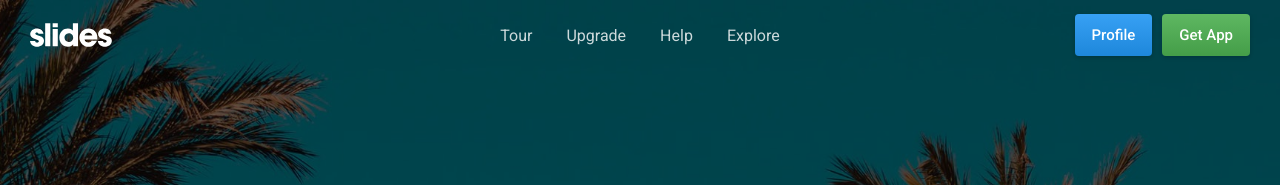
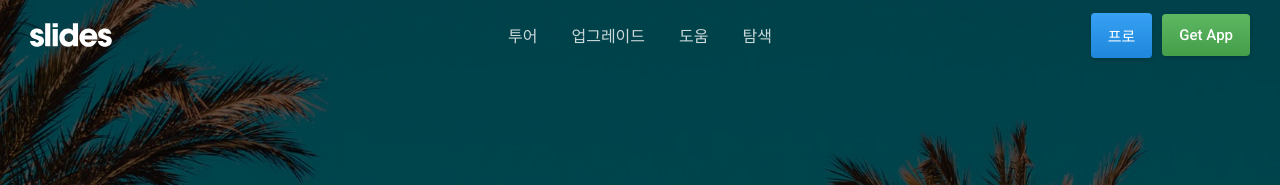
Before and after one commit to mmingu/static-web-template, a plain HTML site: page index.html in a window 1280 px wide. Shown: the top 185 px of the page. Drawn offline with nearby package versions, Linux system fonts and the light colour scheme.

Commit message:
Update index.html
메뉴한글로 변경

```diff
--- a/index.html
+++ b/index.html
@@ -109,13 +109,13 @@
     <div class="left"><a href="#" title="Slides Framework"><svg style="width:82px;height:24px"><use xmlns:xlink="http://www.w3.org/1999/xlink" xlink:href="#logo"></use></svg></a></div>
     <div class="center">
       <ul class="menu">
-        <li><a href="#">Tour</a></li>
-        <li><a href="#">Upgrade</a></li>
-        <li><a href="#">Help</a></li>
-        <li><a href="#">Explore</a></li>
+        <li><a href="#">투어</a></li>
+        <li><a href="#">업그레이드</a></li>
+        <li><a href="#">도움</a></li>
+        <li><a href="#">탐색</a></li>
       </ul>
     </div>
-    <div class="right"><a class="button blue gradient" href="#">Profile</a><a class="button green gradient" href="#">Get App</a></div>
+    <div class="right"><a class="button blue gradient" href="#">프로</a><a class="button green gradient" href="#">Get App</a></div>
   </div>
   <div class="sections compact hidden">
     <div class="left"><a href="#" title="Slides Framework"><svg style="width:82px;height:24px"><use xmlns:xlink="http://www.w3.org/1999/xlink" xlink:href="#logo"></use></svg></a></div>
```
